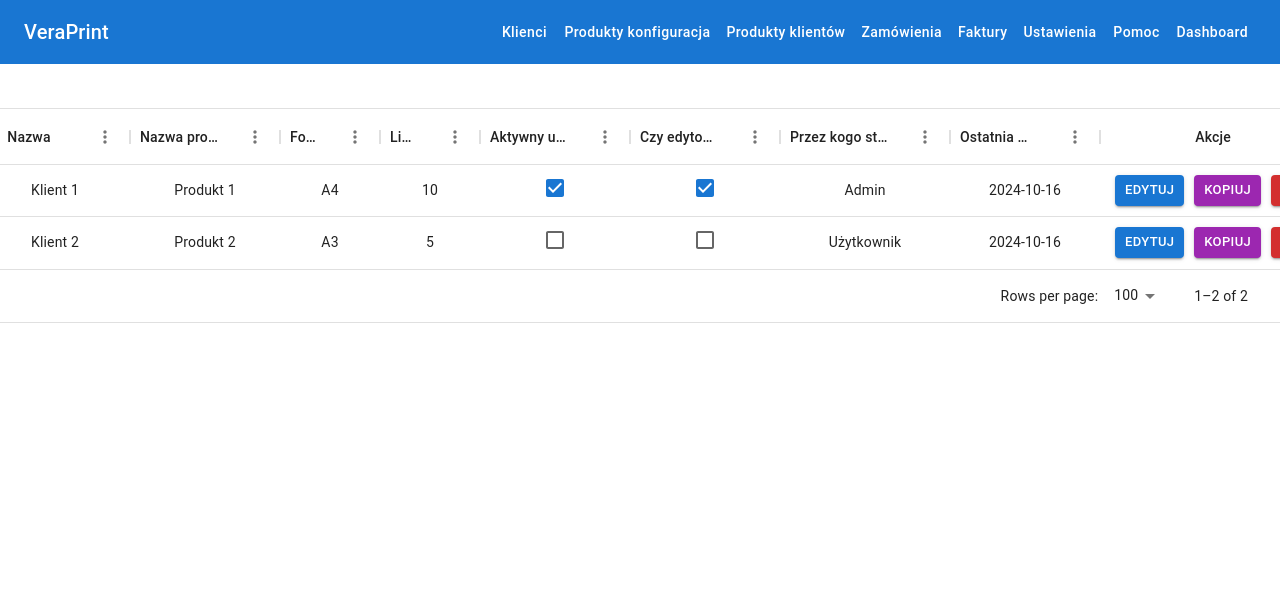
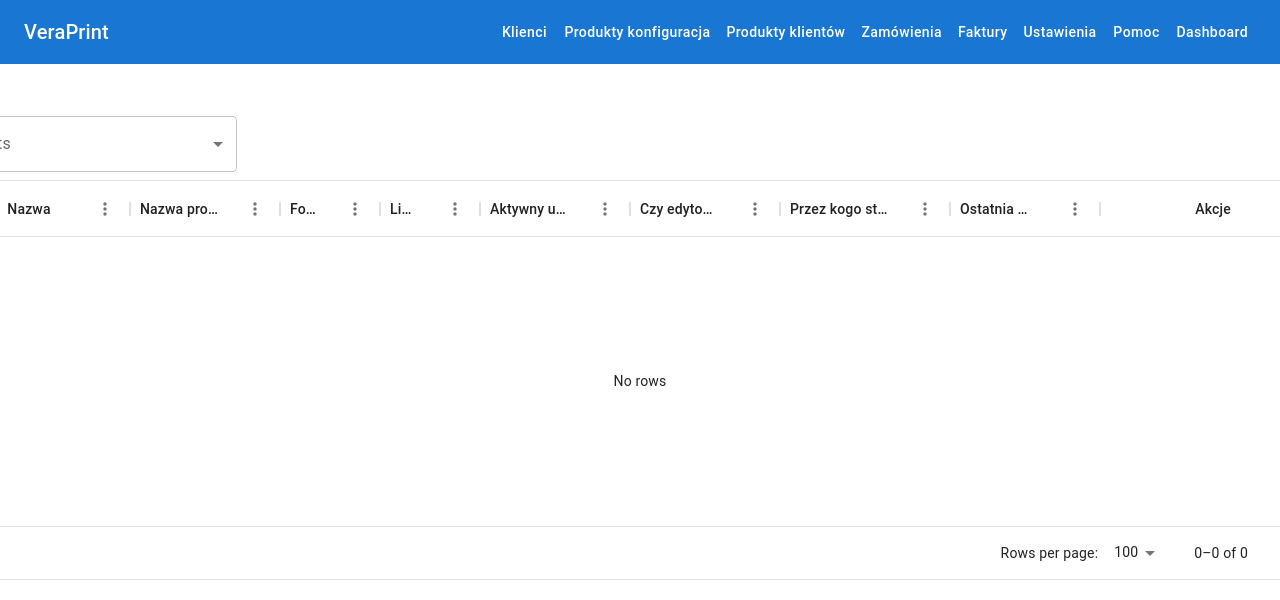
Before and after one commit to SavenkoRodion/printing-managment-system, a React (Vite) app in the folder ui/pms-ui/: page /projects in a window 1280 px wide. Shown: the top 600 px of the page. Built offline with nearby package versions, Linux system fonts and the light colour scheme.

Commit message:
change structure, add project selector

```diff
--- a/ui/pms-ui/src/components/products/ProjectList.tsx
+++ b/ui/pms-ui/src/components/products/ProjectList.tsx
@@ -1,42 +1,28 @@
+import { useState, useCallback } from "react";
 import { Box, Button, Checkbox } from "@mui/material";
+import InputLabel from "@mui/material/InputLabel";
+import MenuItem from "@mui/material/MenuItem";
+import FormControl from "@mui/material/FormControl";
+import Select, { SelectChangeEvent } from "@mui/material/Select";
+import { initialData, ProjectData } from "./initialData_front";
 import {
   DataGrid,
   GridCellParams,
   GridColDef,
   GridRenderCellParams,
 } from "@mui/x-data-grid";
-import { useState, useCallback } from "react";
-import { useNavigate } from "react-router-dom";
 
-const initialData = [
-  {
-    id: 1,
-    nazwa: "Klient 1",
-    nazwaProduktu: "Produkt 1",
-    format: "A4",
-    liczbaStron: 10,
-    aktywnyUpload: true,
-    czyEdytowalny: true,
-    przezKogoStworzony: "Admin",
-    ostatniaModyfikacja: "2024-10-16",
-  },
-  {
-    id: 2,
-    nazwa: "Klient 2",
-    nazwaProduktu: "Produkt 2",
-    format: "A3",
-    liczbaStron: 5,
-    aktywnyUpload: false,
-    czyEdytowalny: false,
-    przezKogoStworzony: "Użytkownik",
-    ostatniaModyfikacja: "2024-10-16",
-  },
-];
+const ProjectSelector = () => {
+  const keys = Object.keys(initialData);
+  const [currentProject, setCurrentProject] = useState<string>("");
+  const [dataGridRows, setDataGridRows] = useState<ProjectData[]>([]);
 
-const DisplayProducts = () => {
-  const navigate = useNavigate();
-  const [products, setProducts] = useState(initialData);
-  const [error, setError] = useState<string | null>(null);
+  const handleChange = (event: SelectChangeEvent) => {
+    const selectedProject = event.target.value as string;
+    setCurrentProject(selectedProject);
+    setDataGridRows(initialData[selectedProject] || []);
+  };
+
   const columns: GridColDef[] = [
     {
       field: "nazwa",
@@ -141,13 +127,47 @@ const DisplayProducts = () => {
     },
   ];
 
-  const handleEdit = useCallback((id: any) => {
+  const ActionButtons = ({ rowId }: { rowId: number }) => (
+    <Box display="flex" justifyContent="center" width="100%">
+      <Button
+        size="small"
+        variant="contained"
+        color="primary"
+        onClick={() => handleEdit(rowId)}
+        style={{ margin: "0 5px" }}
+      >
+        Edytuj
+      </Button>
+      <Button
+        size="small"
+        variant="contained"
+        color="secondary"
+        onClick={() => handleCopy(rowId)}
+        style={{ margin: "0 5px" }}
+      >
+        Kopiuj
+      </Button>
+      <Button
+        size="small"
+        variant="contained"
+        color="error"
+        onClick={() => handleDelete(rowId)}
+        style={{ margin: "0 5px" }}
+      >
+        Usuń
+      </Button>
+    </Box>
+  );
+
+  const handleEdit = useCallback((id: number) => {
     console.log(`Edit product with id: ${id}`);
   }, []);
-  const handleCopy = useCallback((id: any) => {
+
+  const handleCopy = useCallback((id: number) => {
     console.log(`Copy product with id: ${id}`);
   }, []);
-  const handleDelete = useCallback((id: any) => {
+
+  const handleDelete = useCallback((id: number) => {
     console.log(`Delete product with id: ${id}`);
   }, []);
 
@@ -155,17 +175,12 @@ const DisplayProducts = () => {
     params: GridRenderCellParams,
     checked: boolean
   ) => {
-    const updatedProducts = products.map((product) => {
-      if (product.id === params.id) {
-        return { ...product, [params.field]: checked };
-      }
-      return product;
-    });
-    setProducts(updatedProducts);
+    console.log(
+      `Checkbox change for ${params.field} with id ${params.row.id}: ${checked}`
+    );
   };
 
-  const RenderCheckBox = (props: GridRenderCellParams) => {
-    return (
+  const RenderCheckBox = (props: GridRenderCellParams) => (
     <Checkbox
       size="medium"
       checked={props.value}
@@ -173,47 +188,30 @@ const DisplayProducts = () => {
       style={{ margin: "0 auto", display: "block" }}
     />
   );
-  };
-
-  // useEffect(() => {
-  //   const fetchProducts = async () => {
-  //     try {
-  //       const response = await fetch("https://localhost:7017/api/produkty", {
-  //         method: "GET",
-  //         headers: {
-  //           "Content-Type": "application/json",
-  //         },
-  //         credentials: "include",
-  //       });
-  //       if (!response.ok) {
-  //         const errorText = await response.text();
-  //         throw new Error(errorText);
-  //       } else {
-  //         const data = await response.json();
-  //         setProducts(data);
-  //       }
-  //     } catch (error: unknown) {
-  //       if (error instanceof Error) {
-  //         setError(error.message);
-  //       } else {
-  //         setError("An unknown error occurred");
-  //       }
-  //     }
-  //   };
-  //   fetchProducts();
-  // }, []);
 
   return (
-    <Box style={{ height: 400, width: "100%" }}>
-      {error && <div>Error: {error}</div>}
-      <DataGrid
-        rows={products}
-        columns={columns}
-        checkboxSelection
-        autoHeight
-      />
+    <Box sx={{ minWidth: 300, marginBottom: 5 }}>
+      <FormControl sx={{ m: 1, minWidth: 300 }}>
+        <InputLabel id="select-label">Projects</InputLabel>
+        <Select
+          labelId="select-label"
+          id="project-select"
+          value={currentProject}
+          label="Project"
+          onChange={handleChange}
+        >
+          {keys.map((key) => (
+            <MenuItem key={key} value={key}>
+              {key}
+            </MenuItem>
+          ))}
+        </Select>
+      </FormControl>
+      <Box sx={{ height: 400, width: "100%" }}>
+        <DataGrid rows={dataGridRows} columns={columns} checkboxSelection />
+      </Box>
     </Box>
   );
 };
 
-export default DisplayProducts;
+export default ProjectSelector;
```
Lines whose indentation alone changed are shown as unchanged.
